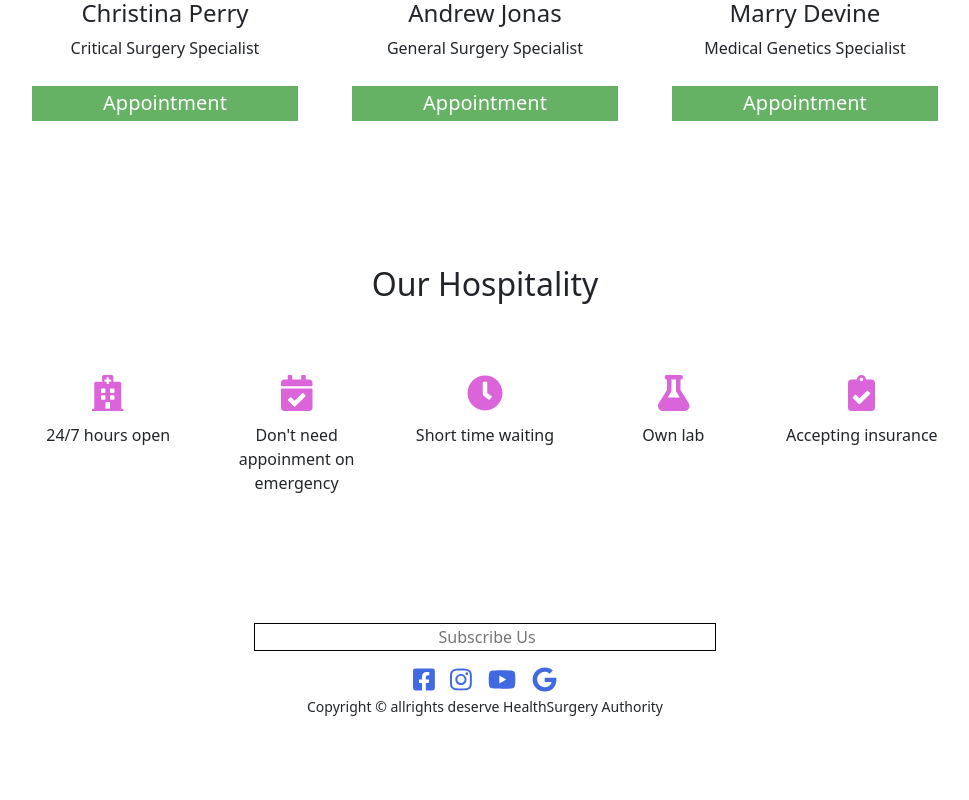
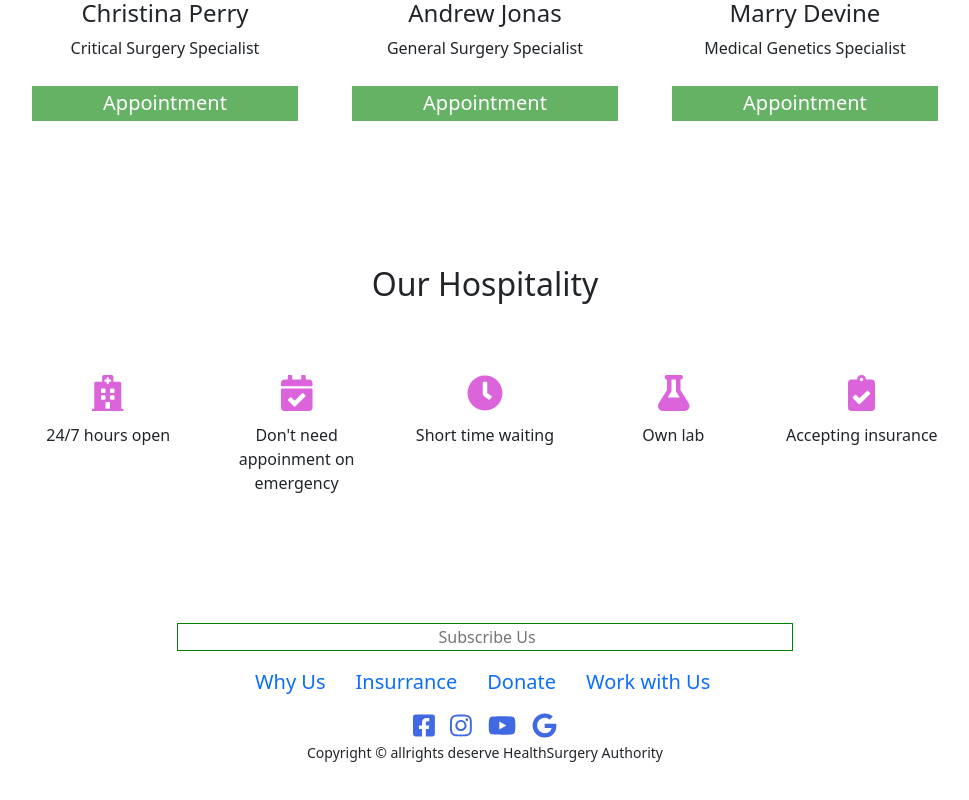
Before and after one commit to MasudRana924/healthcare-hospitalmanagement, a React (Create React App) app: page / in a window 1280 px wide. Shown: the part 2897-3697 px from the top of the page, without its empty margins (155-1124 px from the left). Before the commit the page ends 3615 px from the top, so only its background shows below. Built offline with nearby package versions, Linux system fonts and the light colour scheme; no server answers.

Commit message:
footer edited

```diff
--- a/src/Pages/Confirm/Confirm.js
+++ b/src/Pages/Confirm/Confirm.js
@@ -3,7 +3,7 @@ import React from 'react';
 const Confirm = () => {
     return (
         <div>
-            <h2>You are appointment is confirmed </h2>
+            <h2>Your appointment is confirmed </h2>
             <small>we will call you very soon !!!</small>
         </div>
     );
--- a/src/Pages/Home/Service/Service.css
+++ b/src/Pages/Home/Service/Service.css
@@ -2,10 +2,3 @@
     height:200px;
     width:100%;
 }
-.card-style{
-    transition: 0.3s;
-
-}
-.card-style:hover {
-    box-shadow: 0 8px 16px 0 rgba(225, 241, 8, 0.959);
-  }
--- a/src/Shared/Footer/Footer.css
+++ b/src/Shared/Footer/Footer.css
@@ -1,9 +1,7 @@
-.footer{
 
-}
 .footer input{
     width:100%;
-    border:1px solid black;
+    border:1px solid green;
     outline: white;
 }
 .insta-icon{
@@ -22,3 +20,10 @@
     color:royalblue;
     font-size: 25px;
 }
+.footer-anchor a{
+    text-decoration: none;
+    font-size: 20px;
+    margin-left: 10px;
+    padding-left: 20px;
+
+}
--- a/src/Shared/Footer/Footer.js
+++ b/src/Shared/Footer/Footer.js
@@ -1,16 +1,27 @@
 import React from 'react';
-import { Col, Container, Row } from 'react-bootstrap';
+import { Col, Container, Nav, Row } from 'react-bootstrap';
 import { FontAwesomeIcon } from '@fortawesome/react-fontawesome'
 import { faFacebookSquare, faGoogle, faInstagram, faYoutube } from '@fortawesome/free-brands-svg-icons'
 import './Footer.css'
+import { Link } from 'react-router-dom';
 const Footer = () => {
     return (
-        <Container fluid className="footer mt-5 pt-5 w-50 mx-auto">
+        <Container fluid className="footer mt-5 pt-5  mb-5">
             <Row xs={1} md={3}>
                 <Col md={3}></Col>
-                <Col md={12} >
-                <input type="text" placeholder=" Subscribe Us" className="text-center mt-3 w-75"/>
+                <Col md={6}  >
+                    <input type="text" placeholder=" Subscribe Us" className="text-center mt-3 " />
+
+                    <Nav className="ms-5 mt-3 footer-anchor">
+                        <Link  to="/why">Why Us</Link>
+                        <Link to="/insurance">Insurrance</Link>
+                        <Link to="/donate">Donate</Link>
+                        <Link to="/work">Work with Us</Link>
+                    </Nav>
+
                        <div>
+
+
                         <FontAwesomeIcon icon={faFacebookSquare} className="fb-icon mt-3" />
                         <FontAwesomeIcon icon={faInstagram} className="insta-icon ms-3 mt-3" />
                         <FontAwesomeIcon icon={faYoutube} className="youtube-icon ms-3 mt-3" />
```
Lines whose indentation alone changed are shown as unchanged.
